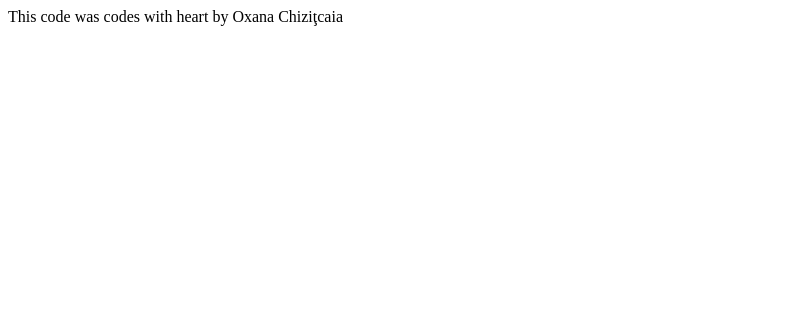
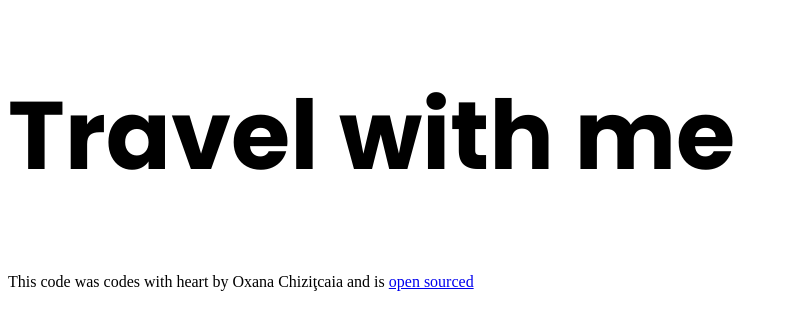
Before and after one commit to CreativeOxana/Travel_project, a plain HTML site: page index.html in a window 1280 px wide. Shown: the whole page, without its empty margins (0-788 px from the left). Drawn offline with Linux system fonts and the light colour scheme; a web font is replaced by a local one.

Commit message:
Update index.html

```diff
--- a/index.html
+++ b/index.html
@@ -14,6 +14,10 @@
     <title>Travel</title>
   </head>
   <body>
-    <footer>This code was codes with heart by Oxana Chiziţcaia</footer>
+    <h1>Travel with me</h1>
+    <footer>  This code was codes with heart by Oxana Chiziţcaia and is
+      <a href="https://github.com/CreativeOxana/Travel_project">
+        open sourced</a
+      > </footer>
   </body>
 </html>
```
